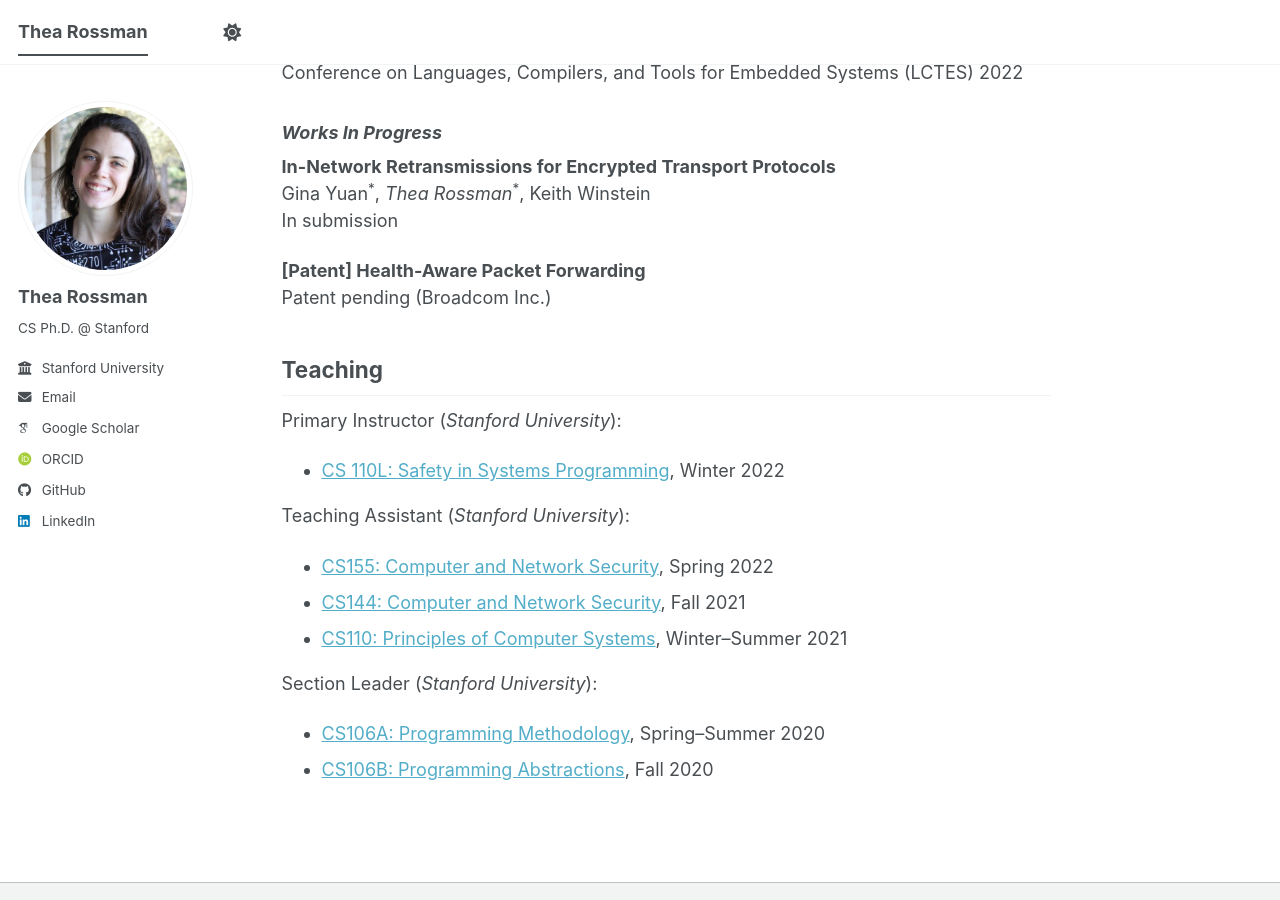
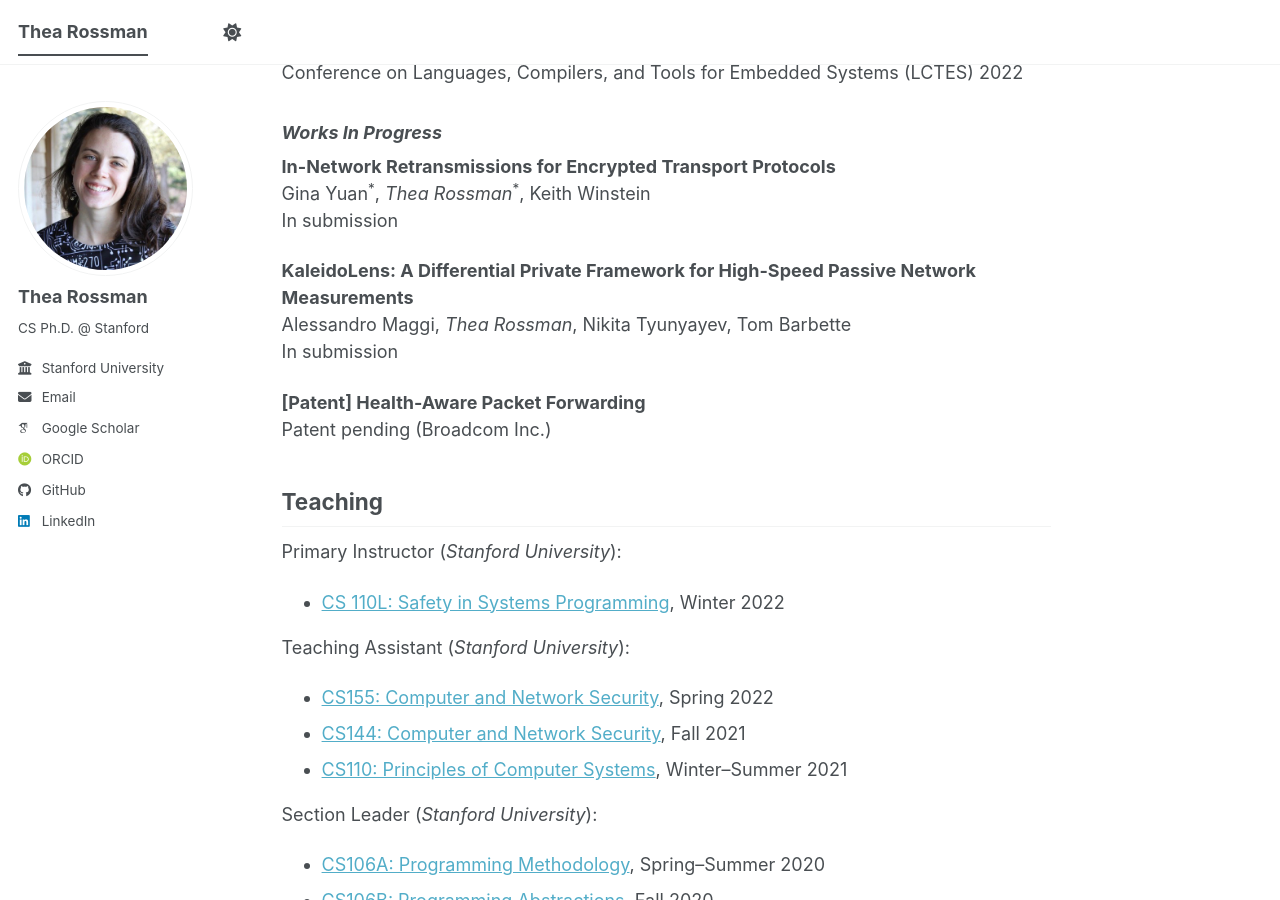
Before and after one commit to thearossman/thearossman.github.io, a Jekyll site: the page built from _pages/about.md, in a window 1280 px wide and 900 px high, scrolled down 759 px. Built offline with Jekyll 4.4.1, drawn with Linux system fonts in a browser that asks for light colours; some web fonts are replaced; a script bundle is joined from its source files by our own code; library files that are not in the unit come from our copies.

Commit message:
add KaleidoLens

```diff
--- a/_pages/about.md
+++ b/_pages/about.md
@@ -36,6 +36,10 @@ Conference on Languages, Compilers, and Tools for Embedded Systems (LCTES) 2022<
 Gina Yuan<sup>\*</sup>, *Thea Rossman*<sup>\*</sup>, Keith Winstein<br>
 In submission<br>
 
+**KaleidoLens: A Differential Private Framework for High-Speed Passive Network Measurements**<br>
+Alessandro Maggi, *Thea Rossman*, Nikita Tyunyayev, Tom Barbette<br>
+In submission<br>
+
 **\[Patent\] Health-Aware Packet Forwarding**<br>
 Patent pending (Broadcom Inc.)<br>
 
```
